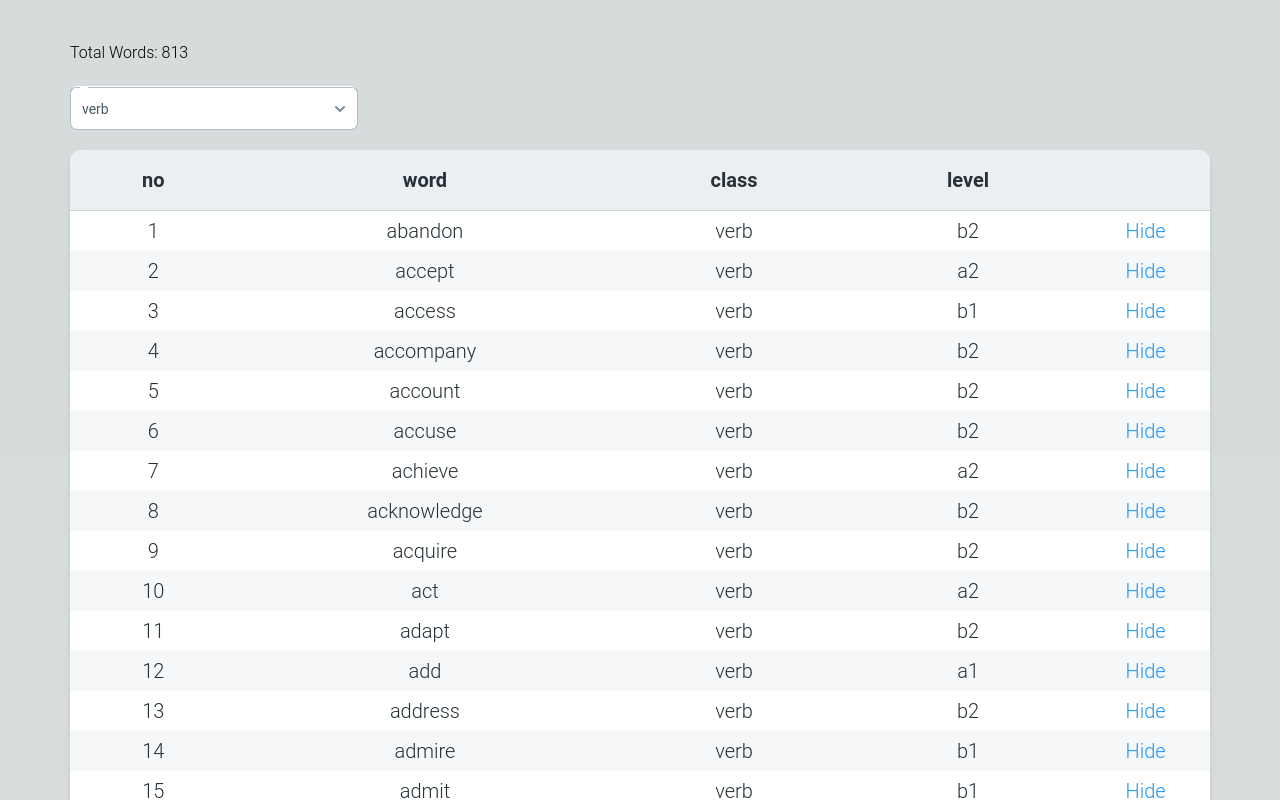
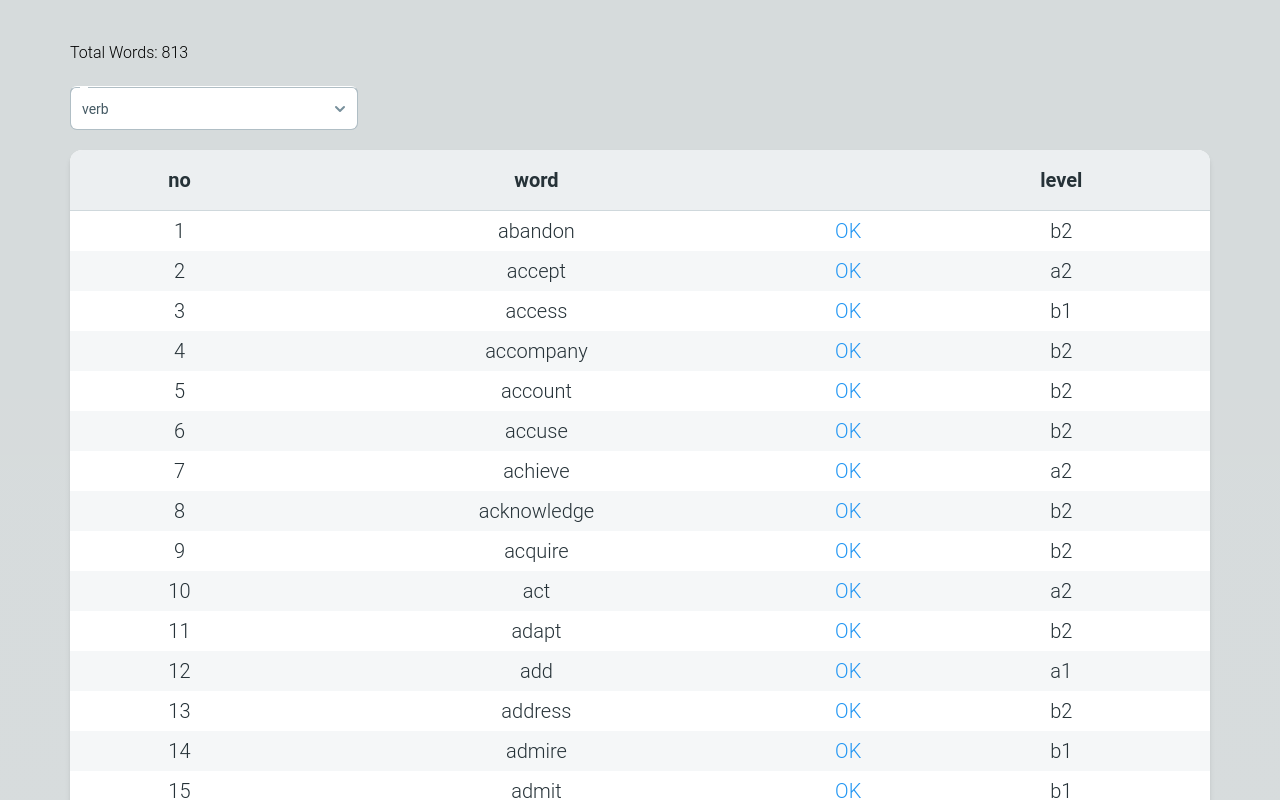
Before and after one commit to TanatornZ/oxford-words, a Next.js app: page /oxford-words/ in a window 1280 px wide. Shown: the top 800 px of the page. Built offline with nearby package versions, Linux system fonts and the light colour scheme.

Commit message:
remove class

```diff
--- a/src/app/page.tsx
+++ b/src/app/page.tsx
@@ -9,7 +9,7 @@ export default function Home() {
   const [tableRows, setTableRows] = useState<any[]>([]);
   const [filter, setFilter] = useState("verb");
 
-  const TABLE_HEAD = ["no", "word", "class", "level", ""];
+  const TABLE_HEAD = ["no", "word", "", "level"];
   const FILTER = [
     "verb",
     "adjective",
@@ -120,12 +120,12 @@ export default function Home() {
                       {row.word}
                     </Typography>
                   </td>
-                  <td>
-                    <Typography
-                      color="blue-gray"
-                      className="text-xl text-center"
-                    >
-                      {row.class}
+                  <td
+                    onClick={() => onClick(row)}
+                    className="hover:opacity-50  cursor-pointer"
+                  >
+                    <Typography color="blue" className="text-xl text-center">
+                      OK
                     </Typography>
                   </td>
                   <td>
@@ -134,14 +134,6 @@ export default function Home() {
                       className="text-xl text-center"
                     >
                       {row.level}
-                    </Typography>
-                  </td>
-                  <td
-                    onClick={() => onClick(row)}
-                    className="hover:opacity-50  cursor-pointer"
-                  >
-                    <Typography color="blue" className="text-xl text-center">
-                      Hide
                     </Typography>
                   </td>
                 </tr>
```
